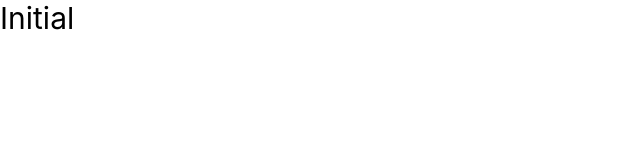
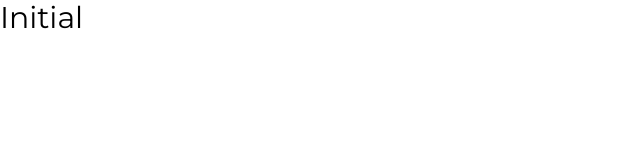
Before and after one commit to IPFiladelfia/web, a Next.js app: page / in a window 1280 px wide. Shown: the top 160 px of the page, without its empty margins (0-640 px from the left). Built offline with nearby package versions, Linux system fonts and the light colour scheme.

Commit message:
setting font using @next/font

```diff
--- a/package.json
+++ b/package.json
@@ -9,6 +9,7 @@
     "lint": "next lint"
   },
   "dependencies": {
+    "@next/font": "^13.0.3",
     "@types/node": "18.11.9",
     "@types/react": "18.0.25",
     "@types/react-dom": "18.0.8",
--- a/src/pages/_app.tsx
+++ b/src/pages/_app.tsx
@@ -1,6 +1,18 @@
 import "../../styles/globals.css";
 import type { AppProps } from "next/app";
+import { Montserrat } from "@next/font/google";
+
+const montserrat = Montserrat();
 
 export default function App({ Component, pageProps }: AppProps) {
-  return <Component {...pageProps} />;
+  return (
+    <>
+      <style jsx global>{`
+        html {
+          font-family: ${montserrat.style.fontFamily};
+        }
+      `}</style>
+      <Component {...pageProps} />
+    </>
+  );
 }
--- a/styles/globals.css
+++ b/styles/globals.css
@@ -6,6 +6,4 @@ html,
 body {
   padding: 0;
   margin: 0;
-  font-family: -apple-system, BlinkMacSystemFont, Segoe UI, Roboto, Oxygen,
-    Ubuntu, Cantarell, Fira Sans, Droid Sans, Helvetica Neue, sans-serif;
 }
--- a/tailwind.config.js
+++ b/tailwind.config.js
@@ -4,5 +4,10 @@ module.exports = {
   theme: {
     extend: {},
   },
+  experimental: {
+    fontLoaders: [
+      { loader: "@next/font/google", options: { subsets: ["latin"] } },
+    ],
+  },
   plugins: [],
 };
```
Also changed, not shown: 1 other file (tests, documents, lock files or other folders).
